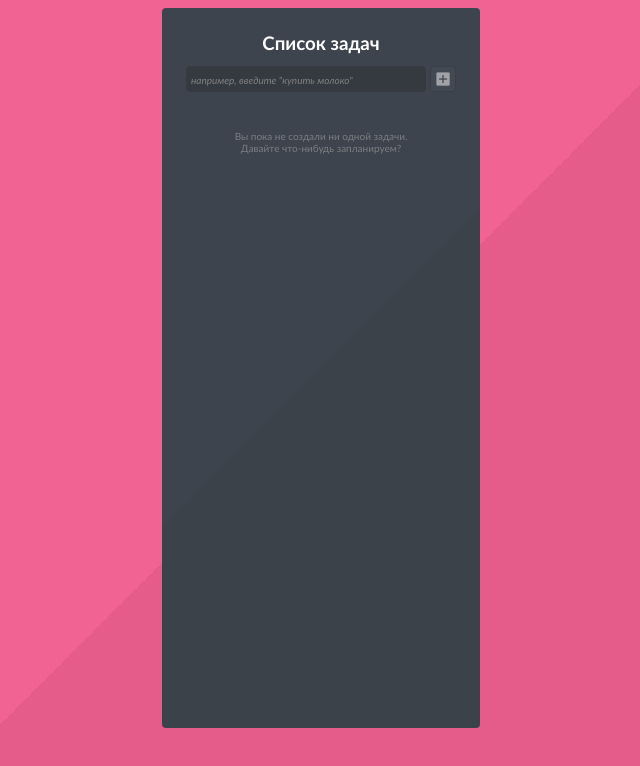
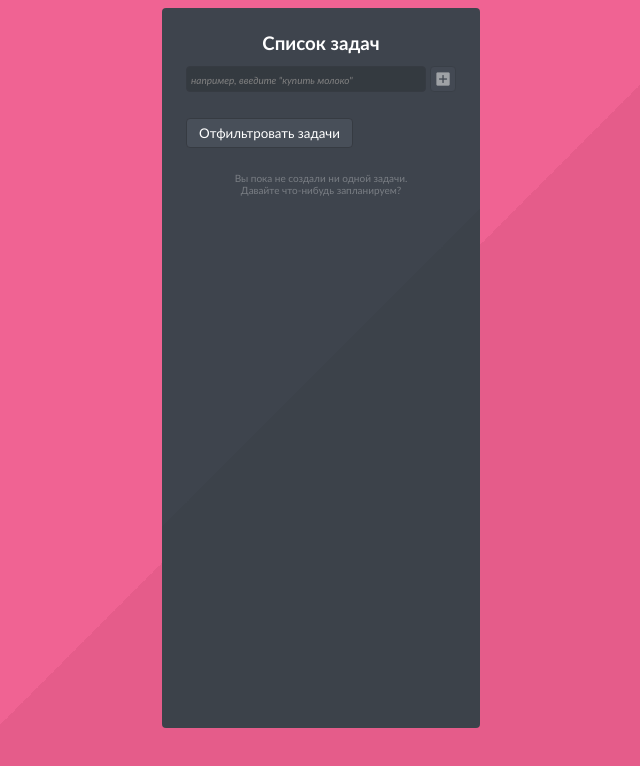
Before and after one commit to sonyashakirova/testing, a React app: page / in a window 1280 px wide. Shown: the top 766 px of the page, without its empty margins (319-959 px from the left). Built offline with nearby package versions, Linux system fonts and the light colour scheme.

Commit message:
feat: add filter button

```diff
--- /dev/null
+++ b/src/components/FilterButton.tsx
@@ -0,0 +1,11 @@
+type Props = {
+  onClick: () => void;
+};
+
+export const FilterButton = ({ onClick }: Props) => {
+  return (
+    <button className="button button-with-text" onClick={onClick}>
+      Отфильтровать задачи
+    </button>
+  );
+};
--- a/src/components/styles.css
+++ b/src/components/styles.css
@@ -17,7 +17,7 @@
     font-size: 12px;
     height: 16px;
     color: white;
-    background-color: #343A40;
+    background-color: #343a40;
     border: 1px solid #363b42;
     border-radius: 4px;
     padding: 4px;
@@ -51,7 +51,7 @@
     align-items: flex-start;
 
     z-index: 1000;
-    background-color: rgba(0,0,0, .2);
+    background-color: rgba(0, 0, 0, 0.2);
     backdrop-filter: blur(2px);
 }
 
@@ -65,8 +65,8 @@
     align-items: center;
     margin-top: 100px;
 
-    background-color: #484F59;
-    box-shadow: 0 2px 6px -4px rgba(0,0,0, .6);
+    background-color: #484f59;
+    box-shadow: 0 2px 6px -4px rgba(0, 0, 0, 0.6);
     border-radius: 4px;
 
     z-index: 1001;
@@ -76,19 +76,20 @@
     height: 16px;
 
     color: white;
-    background-color: #484F59;
+    background-color: #484f59;
     border: 1px solid #363b42;
     border-radius: 4px;
 
     outline: none;
 }
 
-
 .button-with-text {
+    height: auto;
     padding: 6px 12px;
 }
 
 .button-with-icon {
+    padding: 1px 6px;
     width: 26px;
     height: 26px;
     display: flex;
@@ -107,7 +108,7 @@
     margin: 12px auto;
 
     font-size: 10px;
-    opacity: .3;
+    opacity: 0.3;
 }
 
 .button:active:not(:disabled) {
--- a/src/modules/TaskList.tsx
+++ b/src/modules/TaskList.tsx
@@ -1,11 +1,16 @@
+import { useState } from "react";
 import { useDispatch, useSelector } from "react-redux";
 import { Empty } from "src/components/Empty";
+import { FilterButton } from "src/components/FilterButton";
 import { List } from "src/components/List";
 import { deleteTask, tasksSelector, toggleTask } from "src/store/taskSlice";
 
 export const TaskList = () => {
   const items = useSelector(tasksSelector);
   const dispatch = useDispatch();
+
+  const [filter, setFilter] = useState(false);
+  const filteredItems = items.filter((item) => !filter || !item.done);
 
   const handleDelete = (id: Task["id"]) => {
     dispatch(deleteTask(id));
@@ -15,9 +20,22 @@ export const TaskList = () => {
     dispatch(toggleTask(id));
   };
 
-  return items.length > 0 ? (
-    <List items={items} onDelete={handleDelete} onToggle={handleToggle} />
-  ) : (
-    <Empty />
+  const handleFilter = () => {
+    setFilter((prevState) => !prevState);
+  };
+
+  return (
+    <>
+      <FilterButton onClick={handleFilter} />
+      {filteredItems.length > 0 ? (
+        <List
+          items={filteredItems}
+          onDelete={handleDelete}
+          onToggle={handleToggle}
+        />
+      ) : (
+        <Empty />
+      )}
+    </>
   );
 };
```
